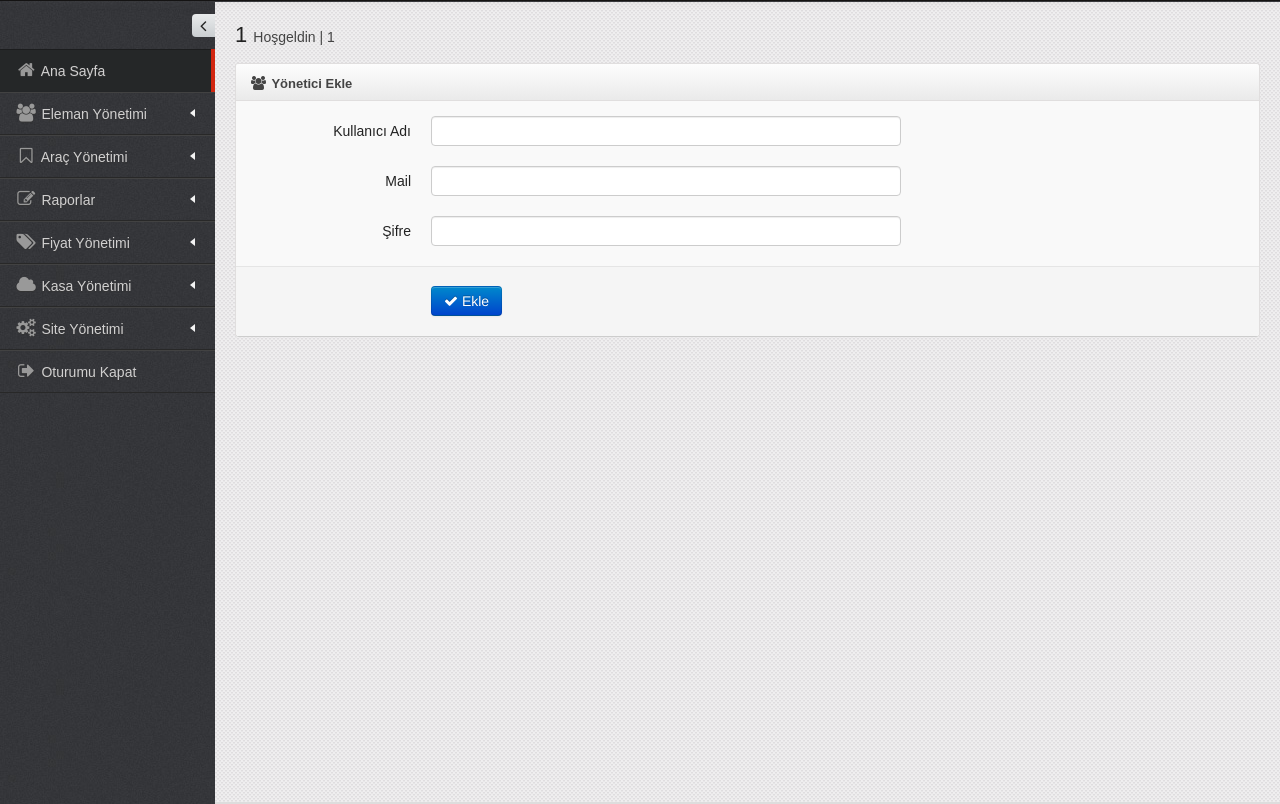
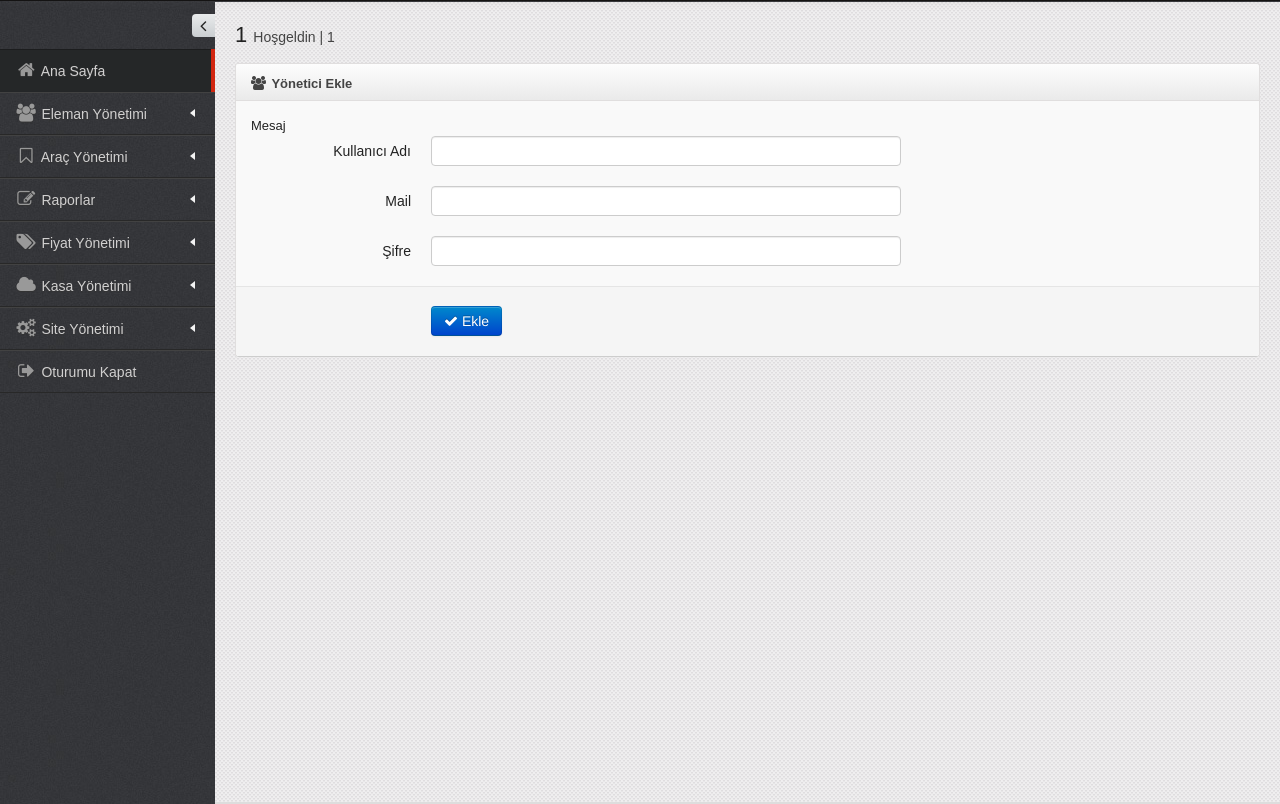
Before and after one commit to MGuvenc/Otopark-Sistemi, a PHP site: page /yonetici_ekle.php in a window 1280 px wide. Shown: the part 46-850 px from the top of the page. Run offline with PHP 8.4, Linux system fonts and the light colour scheme; the visitor is signed in with stand-in values (Sample User, id 1); data that the repository does not hold is empty; some libraries are stand-ins or nearby versions.

Commit message:
Update yonetici_ekle.php

```diff
--- a/yonetici_ekle.php
+++ b/yonetici_ekle.php
@@ -51,7 +51,7 @@
 							<h4><i class="icon-group"></i> Yönetici Ekle</h4>
 						</div>
 						<div class="widget-body form">
-							<?php echo $mesaj; ?>
+							Mesaj
 							<form action="" id="form_sample_1" class="form-horizontal" method="post" enctype="multipart/form-data">
 								<div class="control-group">
 									<label class="control-label">Kullanıcı Adı</label>
```
